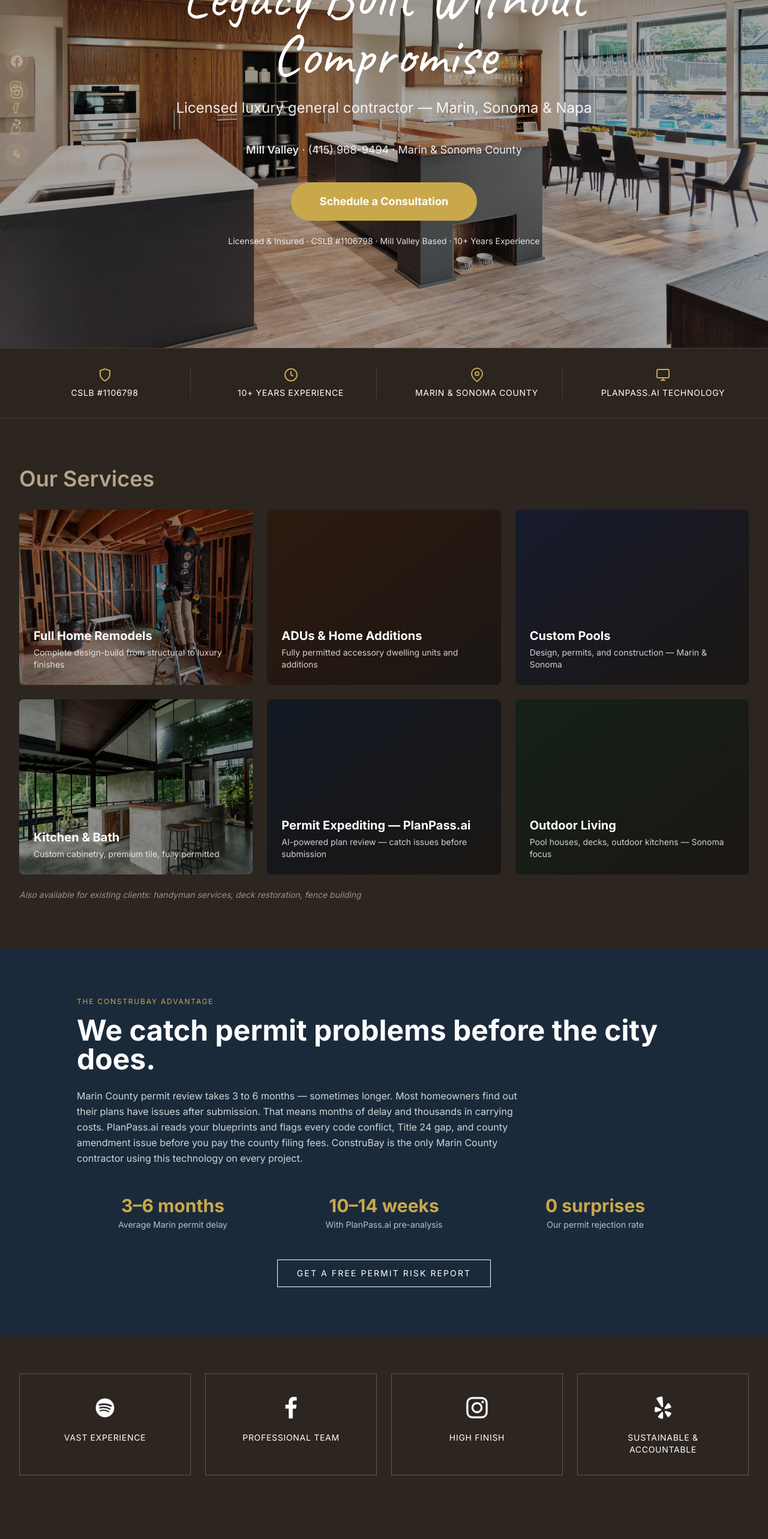
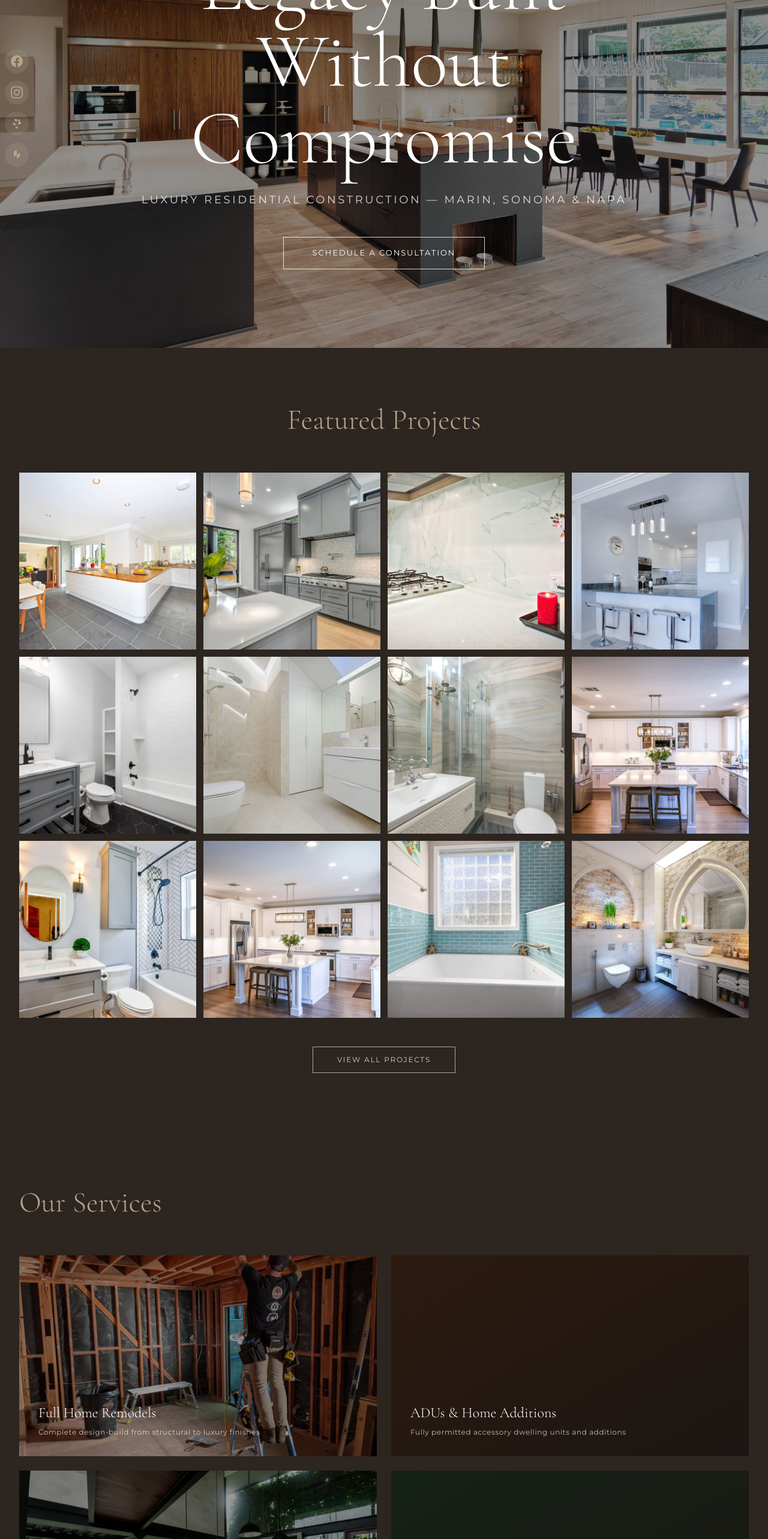
Before and after one commit to pfusbr-rj/construbay-web, a Next.js app: page / in a window 1280 px wide. Shown: the part 220-2786 px from the top of the page at 60% size. Built offline with nearby package versions, Linux system fonts and the light colour scheme.

Commit message:
redesign: luxury fonts + clean hero + section reorder

```diff
--- a/src/app/page.tsx
+++ b/src/app/page.tsx
@@ -1,5 +1,9 @@
 import Link from "next/link";
 import Image from "next/image";
+import { Cormorant_Garamond, Montserrat } from 'next/font/google';
+
+const cormorant = Cormorant_Garamond({ subsets: ['latin'], weight: ['300', '400'] });
+const montserrat = Montserrat({ subsets: ['latin'], weight: ['300', '400'] });
 
 const serviceCards = [
   {
@@ -17,13 +21,6 @@ const serviceCards = [
     gradient: "from-amber-900/40 to-brand-dark",
   },
   {
-    title: "Custom Pools",
-    description: "Design, permits, and construction — Marin & Sonoma",
-    href: "/services/custom-pool-builder-marin-county",
-    image: null,
-    gradient: "from-blue-900/40 to-brand-dark",
-  },
-  {
     title: "Kitchen & Bath",
     description: "Custom cabinetry, premium tile, fully permitted",
     href: "/services/kitchen-remodel-marin-county",
@@ -31,37 +28,11 @@ const serviceCards = [
     gradient: null,
   },
   {
-    title: "Permit Expediting — PlanPass.ai",
-    description: "AI-powered plan review — catch issues before submission",
-    href: "/permit-risk-report",
-    image: null,
-    gradient: "from-slate-800 to-brand-dark",
-  },
-  {
     title: "Outdoor Living",
     description: "Pool houses, decks, outdoor kitchens — Sonoma focus",
     href: "/services",
     image: null,
     gradient: "from-green-900/40 to-brand-dark",
-  },
-];
-
-const features = [
-  {
-    title: "Vast Experience",
-    iconSrc: "/images/icons/vast-experience.png",
-  },
-  {
-    title: "Professional Team",
-    iconSrc: "/images/icons/professional-team.png",
-  },
-  {
-    title: "High Finish",
-    iconSrc: "/images/icons/high-finish.png",
-  },
-  {
-    title: "Sustainable & Accountable",
-    iconSrc: "/images/icons/sustainable.png",
   },
 ];
 
@@ -85,7 +56,7 @@ const testimonials = [
 
 function StarIcon() {
   return (
-    <svg width="24" height="24" viewBox="0 0 24 24" fill="#C9A84C" xmlns="http://www.w3.org/2000/svg">
+    <svg width="20" height="20" viewBox="0 0 24 24" fill="#C9A84C" xmlns="http://www.w3.org/2000/svg">
       <path d="M12 2l3.09 6.26L22 9.27l-5 4.87 1.18 6.88L12 17.77l-6.18 3.25L7 14.14 2 9.27l6.91-1.01L12 2z" />
     </svg>
   );
@@ -94,19 +65,6 @@ function StarIcon() {
 export default function HomePage() {
   return (
     <>
-      {/* Social Sidebar */}
-      <div className="fixed left-4 top-1/2 -translate-y-1/2 z-50 hidden md:flex flex-col gap-4">
-        <a href="https://instagram.com/construbay" target="_blank" rel="noopener noreferrer" aria-label="Instagram" className="text-[#cbb26a] opacity-70 hover:opacity-100 transition-opacity">
-          <svg width="20" height="20" viewBox="0 0 24 24" fill="none" stroke="currentColor" strokeWidth="1.8" strokeLinecap="round" strokeLinejoin="round"><rect x="2" y="2" width="20" height="20" rx="5" ry="5"/><path d="M16 11.37A4 4 0 1112.63 8 4 4 0 0116 11.37z"/><line x1="17.5" y1="6.5" x2="17.51" y2="6.5"/></svg>
-        </a>
-        <a href="https://facebook.com/construbay" target="_blank" rel="noopener noreferrer" aria-label="Facebook" className="text-[#cbb26a] opacity-70 hover:opacity-100 transition-opacity">
-          <svg width="20" height="20" viewBox="0 0 24 24" fill="none" stroke="currentColor" strokeWidth="1.8" strokeLinecap="round" strokeLinejoin="round"><path d="M18 2h-3a5 5 0 00-5 5v3H7v4h3v8h4v-8h3l1-4h-4V7a1 1 0 011-1h3z"/></svg>
-        </a>
-        <a href="https://wa.me/14159689494" target="_blank" rel="noopener noreferrer" aria-label="WhatsApp" className="text-[#cbb26a] opacity-70 hover:opacity-100 transition-opacity">
-          <svg width="20" height="20" viewBox="0 0 24 24" fill="none" stroke="currentColor" strokeWidth="1.8" strokeLinecap="round" strokeLinejoin="round"><path d="M21 11.5a8.38 8.38 0 01-.9 3.8 8.5 8.5 0 01-7.6 4.7 8.38 8.38 0 01-3.8-.9L3 21l1.9-5.7a8.38 8.38 0 01-.9-3.8 8.5 8.5 0 014.7-7.6 8.38 8.38 0 013.8-.9h.5a8.48 8.48 0 018 8v.5z"/></svg>
-        </a>
-      </div>
-
       {/* Hero Section */}
       <section className="relative min-h-screen flex items-center justify-center">
         <div className="absolute inset-0">
@@ -117,186 +75,112 @@ export default function HomePage() {
             className="object-cover"
             priority
           />
-          <div className="absolute inset-0 bg-black/30" />
+          <div className="absolute inset-0 bg-black/40" />
         </div>
 
         <div className="relative z-10 text-center px-4 max-w-4xl">
-          <h1 className="font-caveat text-5xl sm:text-6xl md:text-7xl lg:text-8xl text-white mb-6">
+          <h1 className={`${cormorant.className} font-light text-5xl sm:text-7xl md:text-8xl lg:text-9xl text-white mb-6 leading-tight`}>
             Legacy Built Without Compromise
           </h1>
-          <p className="text-xl sm:text-2xl text-white/90 mb-10">
-            Licensed luxury general contractor &mdash; Marin, Sonoma &amp; Napa
+          <p className={`${montserrat.className} text-base sm:text-lg text-white/80 mb-12 tracking-[0.2em] uppercase`}>
+            Luxury residential construction &mdash; Marin, Sonoma &amp; Napa
           </p>
-          <div className="flex flex-col sm:flex-row items-center justify-center gap-6 sm:gap-12 text-white/90 mb-10 text-lg">
-            <div>
-              <span className="font-semibold">Mill Valley</span>{" "}
-              &middot;{" "}
-              <a href="tel:4159689494" className="hover:text-brand-tan transition-colors">(415) 968-9494</a>
-              {" "}&middot;{" "}
-              <span>Marin &amp; Sonoma County</span>
-            </div>
-          </div>
           <a
             href="https://calendly.com/construbay/adu-planning-session-design-permits-budget"
             target="_blank"
             rel="noopener noreferrer"
-            className="inline-block bg-[#C9A84C] text-white font-bold text-lg px-12 py-[18px] rounded-full hover:opacity-90 transition-opacity"
-            style={{ fontSize: "18px", fontWeight: 700, padding: "18px 48px", borderRadius: "50px" }}
+            className={`${montserrat.className} inline-block border border-white/80 text-white px-12 py-4 hover:bg-white/10 transition-colors`}
+            style={{ letterSpacing: '0.15em', textTransform: 'uppercase', fontSize: '13px' }}
           >
             Schedule a Consultation
           </a>
-          <p className="mt-6 text-white/85 text-sm">
-            Licensed &amp; Insured &middot; CSLB #1106798 &middot; Mill Valley Based &middot; 10+ Years Experience
-          </p>
         </div>
       </section>
 
-      {/* Trust Bar Section */}
-      <section className="bg-brand-dark/80 border-y border-brand-tan/20 py-8 px-4 sm:px-6 lg:px-8">
-        <div className="max-w-7xl mx-auto grid grid-cols-2 md:grid-cols-4 gap-6 text-center">
-          <div className="flex flex-col items-center gap-2 md:border-r md:border-brand-tan/20">
-            <svg width="24" height="24" viewBox="0 0 24 24" fill="none" stroke="#C9A84C" strokeWidth="2" className="w-6 h-6">
-              <path d="M12 22s8-4 8-10V5l-8-3-8 3v7c0 6 8 10 8 10z" />
-            </svg>
-            <span className="text-white text-sm tracking-wider uppercase">CSLB #1106798</span>
-          </div>
-          <div className="flex flex-col items-center gap-2 md:border-r md:border-brand-tan/20">
-            <svg width="24" height="24" viewBox="0 0 24 24" fill="none" stroke="#C9A84C" strokeWidth="2" className="w-6 h-6">
-              <circle cx="12" cy="12" r="10" />
-              <polyline points="12 6 12 12 16 14" />
-            </svg>
-            <span className="text-white text-sm tracking-wider uppercase">10+ Years Experience</span>
-          </div>
-          <div className="flex flex-col items-center gap-2 md:border-r md:border-brand-tan/20">
-            <svg width="24" height="24" viewBox="0 0 24 24" fill="none" stroke="#C9A84C" strokeWidth="2" className="w-6 h-6">
-              <path d="M21 10c0 7-9 13-9 13s-9-6-9-13a9 9 0 0118 0z" />
-              <circle cx="12" cy="10" r="3" />
-            </svg>
-            <span className="text-white text-sm tracking-wider uppercase">Marin &amp; Sonoma County</span>
-          </div>
-          <div className="flex flex-col items-center gap-2">
-            <svg width="24" height="24" viewBox="0 0 24 24" fill="none" stroke="#C9A84C" strokeWidth="2" className="w-6 h-6">
-              <rect x="2" y="3" width="20" height="14" rx="2" ry="2" />
-              <line x1="8" y1="21" x2="16" y2="21" />
-              <line x1="12" y1="17" x2="12" y2="21" />
-            </svg>
-            <span className="text-white text-sm tracking-wider uppercase">PlanPass.ai Technology</span>
-          </div>
+      {/* Featured Projects Section */}
+      <section className="py-24 px-4 sm:px-6 lg:px-8 max-w-7xl mx-auto text-center">
+        <h2 className={`${cormorant.className} text-4xl md:text-5xl text-brand-tan font-light mb-16`}>
+          Featured Projects
+        </h2>
+        <div className="grid grid-cols-2 md:grid-cols-3 lg:grid-cols-4 gap-3 mb-12">
+          {[
+            { src: "/images/gallery/kitchen06.jpg", alt: "Custom kitchen remodel in Mill Valley, Marin County by ConstruBay" },
+            { src: "/images/gallery/kitchen04.jpg", alt: "Custom kitchen remodel in Tiburon, Marin County by ConstruBay" },
+            { src: "/images/gallery/kitchen05.jpg", alt: "Custom kitchen remodel in Sausalito, Marin County by ConstruBay" },
+            { src: "/images/gallery/kitchen03.jpg", alt: "Custom kitchen remodel in San Rafael, Marin County by ConstruBay" },
+            { src: "/images/gallery/bathroom05.jpg", alt: "Luxury bathroom remodel in Mill Valley, Marin County by ConstruBay" },
+            { src: "/images/gallery/bathroom07.jpg", alt: "Luxury bathroom remodel in Tiburon, Marin County by ConstruBay" },
+            { src: "/images/gallery/bathroom02.jpg", alt: "Luxury bathroom remodel in Sausalito, Marin County by ConstruBay" },
+            { src: "/images/gallery/kitchen01.jpg", alt: "Custom kitchen remodel in Novato, Marin County by ConstruBay" },
+            { src: "/images/gallery/bathroom06.jpg", alt: "Luxury bathroom remodel in San Rafael, Marin County by ConstruBay" },
+            { src: "/images/gallery/kitchen02.jpg", alt: "Custom kitchen remodel in Petaluma, Sonoma County by ConstruBay" },
+            { src: "/images/gallery/bathroom04.jpg", alt: "Luxury bathroom remodel in Santa Rosa, Sonoma County by ConstruBay" },
+            { src: "/images/gallery/bathroom03.jpg", alt: "Luxury bathroom remodel in Sebastopol, Sonoma County by ConstruBay" },
+          ].map((img) => (
+            <div key={img.src} className="relative aspect-square overflow-hidden">
+              <Image
+                src={img.src}
+                alt={img.alt}
+                fill
+                className="object-cover hover:scale-105 transition-transform duration-500"
+                sizes="(max-width: 768px) 50vw, (max-width: 1024px) 33vw, 25vw"
+              />
+            </div>
+          ))}
         </div>
+        <Link
+          href="/projects"
+          className={`${montserrat.className} inline-block border border-white/60 text-white/80 px-10 py-3 hover:bg-white/10 transition-colors`}
+          style={{ letterSpacing: '0.15em', textTransform: 'uppercase', fontSize: '12px' }}
+        >
+          View All Projects
+        </Link>
       </section>
 
       {/* Services Section */}
-      <section className="py-20 px-4 sm:px-6 lg:px-8 max-w-7xl mx-auto">
-        <h2 className="text-4xl text-brand-tan font-semibold mb-8">Our Services</h2>
-        <div className="grid grid-cols-1 sm:grid-cols-2 lg:grid-cols-3 gap-6 mb-6">
+      <section className="py-24 px-4 sm:px-6 lg:px-8 max-w-7xl mx-auto">
+        <h2 className={`${cormorant.className} text-4xl md:text-5xl text-brand-tan font-light mb-16`}>
+          Our Services
+        </h2>
+        <div className="grid grid-cols-1 sm:grid-cols-2 gap-6">
           {serviceCards.map((card) => (
             <Link key={card.title} href={card.href} className="group block">
-              <div className="relative aspect-[4/3] overflow-hidden rounded-lg">
+              <div className="relative aspect-[16/9] overflow-hidden">
                 {card.image ? (
                   <Image
                     src={card.image}
                     alt={card.title}
                     fill
-                    className="object-cover transition-transform duration-300 group-hover:scale-105"
-                    sizes="(max-width: 640px) 100vw, (max-width: 1024px) 50vw, 33vw"
+                    className="object-cover transition-transform duration-500 group-hover:scale-105"
+                    sizes="(max-width: 640px) 100vw, 50vw"
                   />
                 ) : (
-                  <div className={`absolute inset-0 bg-gradient-to-br ${card.gradient} transition-transform duration-300 group-hover:scale-105`} />
+                  <div className={`absolute inset-0 bg-gradient-to-br ${card.gradient} transition-transform duration-500 group-hover:scale-105`} />
                 )}
                 <div className="absolute inset-0 bg-black/40" />
-                <div className="absolute inset-0 flex flex-col justify-end p-6">
-                  <h3 className="text-white font-bold text-xl mb-1">{card.title}</h3>
-                  <p className="text-white/80 text-sm">{card.description}</p>
+                <div className="absolute inset-0 flex flex-col justify-end p-8">
+                  <h3 className={`${cormorant.className} text-white font-light text-2xl mb-2`}>{card.title}</h3>
+                  <p className={`${montserrat.className} text-white/70 text-xs tracking-wider`}>{card.description}</p>
                 </div>
               </div>
             </Link>
           ))}
         </div>
-        <p className="text-white/50 text-sm italic">
-          Also available for existing clients: handyman services, deck restoration, fence building
-        </p>
       </section>
 
-      {/* PlanPass.ai Section */}
-      <section className="bg-[#1B2A3B] py-20 px-4 sm:px-6 lg:px-8">
-        <div className="max-w-5xl mx-auto">
-          <p className="text-xs tracking-[0.15em] uppercase text-[#C9A84C] mb-4">
-            THE CONSTRUBAY ADVANTAGE
-          </p>
-          <h2 className="text-4xl md:text-5xl font-bold text-white mb-6">
-            We catch permit problems before the city does.
-          </h2>
-          <p className="text-white/80 leading-relaxed mb-12 max-w-3xl">
-            Marin County permit review takes 3 to 6 months &mdash; sometimes longer. Most homeowners
-            find out their plans have issues after submission. That means months of delay and thousands
-            in carrying costs. PlanPass.ai reads your blueprints and flags every code conflict, Title 24
-            gap, and county amendment issue before you pay the county filing fees. ConstruBay is the only
-            Marin County contractor using this technology on every project.
-          </p>
-          <div className="grid grid-cols-1 md:grid-cols-3 gap-8 text-center mb-12">
-            <div>
-              <p className="text-3xl font-bold text-[#C9A84C]">3&ndash;6 months</p>
-              <p className="text-sm text-white/70 mt-1">Average Marin permit delay</p>
-            </div>
-            <div>
-              <p className="text-3xl font-bold text-[#C9A84C]">10&ndash;14 weeks</p>
-              <p className="text-sm text-white/70 mt-1">With PlanPass.ai pre-analysis</p>
-            </div>
-            <div>
-              <p className="text-3xl font-bold text-[#C9A84C]">0 surprises</p>
-              <p className="text-sm text-white/70 mt-1">Our permit rejection rate</p>
-            </div>
-          </div>
-          <div className="text-center">
-            <Link
-              href="/permit-risk-report"
-              className="inline-block border border-white text-white text-sm tracking-[0.15em] uppercase px-8 py-3 hover:bg-white/10 transition-colors"
-            >
-              Get a Free Permit Risk Report
-            </Link>
-          </div>
-        </div>
-      </section>
-
-      {/* Features Section */}
-      <section className="py-16 px-4 sm:px-6 lg:px-8 max-w-7xl mx-auto">
-        <div className="grid grid-cols-2 md:grid-cols-4 gap-6">
-          {features.map((f) => (
-            <div
-              key={f.title}
-              className="border border-brand-tan/40 p-8 text-center flex flex-col items-center gap-4"
-            >
-              <Image
-                src={f.iconSrc}
-                alt={f.title}
-                width={48}
-                height={48}
-                className="w-12 h-12"
-              />
-              <h3 className="text-white text-sm tracking-wider uppercase">{f.title}</h3>
-            </div>
-          ))}
-        </div>
-      </section>
-
-      {/* About Us Section */}
-      <section className="py-20 px-4 sm:px-6 lg:px-8 max-w-7xl mx-auto">
-        <div className="grid grid-cols-1 lg:grid-cols-2 gap-12 items-center">
+      {/* About Section */}
+      <section className="py-24 px-4 sm:px-6 lg:px-8 max-w-7xl mx-auto">
+        <div className="grid grid-cols-1 lg:grid-cols-2 gap-16 items-center">
           <div>
-            <h2 className="text-5xl font-bold text-white mb-2">About Us</h2>
-            <h3 className="text-2xl text-brand-tan mb-1">Construbay</h3>
-            <p className="text-brand-tan/80 mb-6">Construbay | Mill Valley &amp; Marin/Sonoma County</p>
-            <p className="text-white/80 leading-relaxed">
+            <h2 className={`${cormorant.className} text-5xl md:text-6xl font-light text-white mb-8`}>About Us</h2>
+            <p className={`${montserrat.className} text-white/70 leading-relaxed text-sm`}>
               At Construbay, we specialize in high-end custom finishes for luxury homes.
               With over 10 years of experience in the industry, we are known for our meticulous
               attention to detail and exceptional craftsmanship, particularly in bathroom and
-              kitchen renovations. Serving clients across Mill Valley and Marin and Sonoma Counties, we are
-              committed to providing a seamless and stress-free experience from start to
-              finish. Whether you&apos;re embarking on a home renovation or building your dream
-              home from the ground up, our expert team is dedicated to guiding you through
-              every step of the process. Trust Construbay to transform your vision into
-              reality with superior quality, sophisticated design, and unparalleled customer
-              service. Let&apos;s build your dream home&mdash;together.
+              kitchen renovations. Serving clients across Mill Valley and Marin, Sonoma, and Napa Counties,
+              we are committed to providing a seamless and stress-free experience from start to finish.
+              Trust Construbay to transform your vision into reality with superior quality, sophisticated
+              design, and unparalleled customer service.
             </p>
           </div>
           <div className="relative aspect-[4/3] overflow-hidden">
@@ -311,71 +195,43 @@ export default function HomePage() {
         </div>
       </section>
 
-      {/* Recent Projects Section */}
-      <section className="py-20 px-4 sm:px-6 lg:px-8 max-w-7xl mx-auto text-center">
-        <h2 className="text-4xl text-brand-tan font-semibold mb-12">Recent Projects</h2>
-        <div className="grid grid-cols-2 md:grid-cols-3 lg:grid-cols-4 gap-4 mb-10">
-          {[
-            { src: "/images/gallery/kitchen06.jpg", alt: "Custom kitchen remodel in Mill Valley, Marin County by ConstruBay — CSLB #1106798" },
-            { src: "/images/gallery/kitchen04.jpg", alt: "Custom kitchen remodel in Tiburon, Marin County by ConstruBay — CSLB #1106798" },
-            { src: "/images/gallery/kitchen05.jpg", alt: "Custom kitchen remodel in Sausalito, Marin County by ConstruBay — CSLB #1106798" },
-            { src: "/images/gallery/kitchen03.jpg", alt: "Custom kitchen remodel in San Rafael, Marin County by ConstruBay — CSLB #1106798" },
-            { src: "/images/gallery/bathroom05.jpg", alt: "Luxury bathroom remodel in Mill Valley, Marin County by ConstruBay — CSLB #1106798" },
-            { src: "/images/gallery/bathroom07.jpg", alt: "Luxury bathroom remodel in Tiburon, Marin County by ConstruBay — CSLB #1106798" },
-            { src: "/images/gallery/bathroom02.jpg", alt: "Luxury bathroom remodel in Sausalito, Marin County by ConstruBay — CSLB #1106798" },
-            { src: "/images/gallery/kitchen01.jpg", alt: "Custom kitchen remodel in Novato, Marin County by ConstruBay — CSLB #1106798" },
-            { src: "/images/gallery/bathroom06.jpg", alt: "Luxury bathroom remodel in San Rafael, Marin County by ConstruBay — CSLB #1106798" },
-            { src: "/images/gallery/kitchen02.jpg", alt: "Custom kitchen remodel in Petaluma, Sonoma County by ConstruBay — CSLB #1106798" },
-            { src: "/images/gallery/bathroom04.jpg", alt: "Luxury bathroom remodel in Santa Rosa, Sonoma County by ConstruBay — CSLB #1106798" },
-            { src: "/images/gallery/bathroom03.jpg", alt: "Luxury bathroom remodel in Sebastopol, Sonoma County by ConstruBay — CSLB #1106798" },
-          ].map((img) => (
-            <div key={img.src} className="relative aspect-square overflow-hidden">
-              <Image
-                src={img.src}
-                alt={img.alt}
-                fill
-                className="object-cover hover:scale-105 transition-transform duration-300"
-                sizes="(max-width: 768px) 50vw, (max-width: 1024px) 33vw, 25vw"
-              />
-            </div>
-          ))}
+      {/* Testimonials Section */}
+      <section className="py-24 px-4 sm:px-6 lg:px-8 max-w-7xl mx-auto">
+        <h2 className={`${cormorant.className} text-4xl md:text-5xl text-brand-tan font-light mb-6`}>
+          Testimonials
+        </h2>
+        <div className="flex items-center gap-2 mb-16">
+          <div className="flex gap-1">
+            <StarIcon /><StarIcon /><StarIcon /><StarIcon /><StarIcon />
+          </div>
+          <span className={`${montserrat.className} text-brand-tan text-xs tracking-[0.15em] uppercase`}>
+            5.0 on Google &amp; Yelp
+          </span>
         </div>
-        <Link
-          href="/projects"
-          className="inline-block border border-white/80 text-white text-sm tracking-[0.15em] uppercase px-8 py-3 hover:bg-white/10 transition-colors"
-        >
-          View All
-        </Link>
-      </section>
-
-      {/* Testimonials Section */}
-      <section className="py-20 px-4 sm:px-6 lg:px-8 max-w-7xl mx-auto">
-        <h2 className="text-4xl text-brand-tan font-semibold mb-6">Testimonials</h2>
-        <div className="flex items-center gap-2 mb-12">
-          <div className="flex gap-1">
-            <StarIcon />
-            <StarIcon />
-            <StarIcon />
-            <StarIcon />
-            <StarIcon />
-          </div>
-          <span className="text-brand-tan font-semibold">5.0 on Google &amp; Yelp</span>
-        </div>
-        <div className="grid grid-cols-1 md:grid-cols-3 gap-6">
+        <div className="grid grid-cols-1 md:grid-cols-3 gap-8">
           {testimonials.map((t) => (
-            <div
-              key={t.author}
-              className="border border-brand-tan/40 p-8"
-            >
-              <p className="text-white/80 leading-relaxed mb-6 italic">
+            <div key={t.author} className="border border-brand-tan/20 p-8">
+              <p className={`${montserrat.className} text-white/70 leading-relaxed mb-8 text-sm italic`}>
                 &ldquo;{t.text}&rdquo;
               </p>
-              <p className="text-brand-tan font-semibold">&mdash; {t.author}</p>
-              <p className="text-sm text-white/50 mt-1">{t.projectType}</p>
+              <p className={`${cormorant.className} text-brand-tan text-lg`}>&mdash; {t.author}</p>
+              <p className={`${montserrat.className} text-xs text-white/40 mt-1 tracking-wider`}>{t.projectType}</p>
             </div>
           ))}
         </div>
       </section>
+
+      {/* Footer */}
+      <footer className="border-t border-brand-tan/20 py-12 px-4 sm:px-6 lg:px-8">
+        <div className="max-w-7xl mx-auto flex flex-col md:flex-row items-center justify-between gap-4">
+          <p className={`${montserrat.className} text-white/40 text-xs tracking-[0.15em] uppercase`}>
+            &copy; {new Date().getFullYear()} ConstruBay &mdash; All rights reserved
+          </p>
+          <p className={`${montserrat.className} text-white/40 text-xs tracking-[0.15em] uppercase`}>
+            CSLB #1106798 &middot; <a href="tel:4159689494" className="hover:text-brand-tan transition-colors">(415) 968-9494</a> &middot; Mill Valley, CA
+          </p>
+        </div>
+      </footer>
     </>
   );
 }
```
